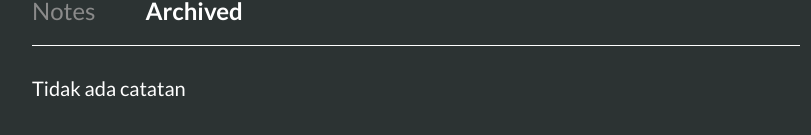
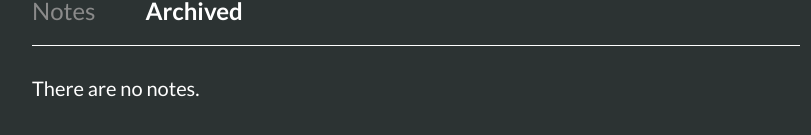
Before and after one commit to iqbalzayn01/personal-notes, a React (Vite) app: page / in a window 1280 px wide. Both pictures are taken after a click on the button "Archived". Shown: the part 653-788 px from the top of the page, without its empty margins (224-1035 px from the left). Built offline with nearby package versions, Linux system fonts and the light colour scheme.

Commit message:
fix update 12/4/2023

```diff
--- a/src/components/OutputNotes.jsx
+++ b/src/components/OutputNotes.jsx
@@ -107,7 +107,7 @@ export const OutputNotes = ({
                 ))}
             </ul>
           ) : (
-            <p>Tidak ada catatan</p>
+            <p>There are no notes.</p>
           )}
         </div>
       </section>
@@ -147,7 +147,7 @@ export const OutputNotes = ({
                 ))}
             </ul>
           ) : (
-            <p>Tidak ada catatan</p>
+            <p>There are no notes.</p>
           )}
         </div>
       </section>
```
